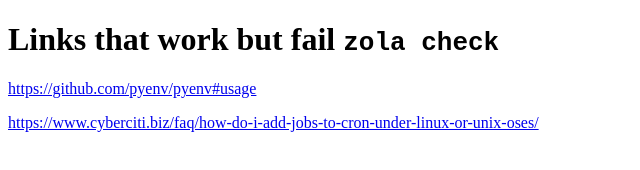
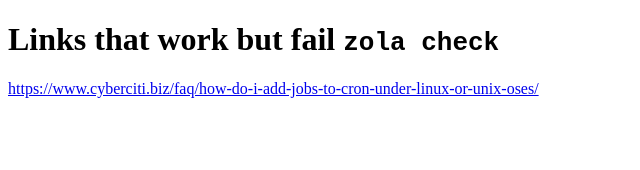
Before and after one commit to c-git/raw_html_demo, a plain HTML site: page docs/index.html in a window 1280 px wide. Shown: the whole page, without its empty margins (0-640 px from the left). Drawn offline with Linux system fonts and the light colour scheme.

Commit message:
Figured out the issue with the github link
Github does redirection for the readme so there is not actually and
id that is exactly usage, it is actually user-content-usage in the page
source

```diff
--- a/docs/index.html
+++ b/docs/index.html
@@ -6,7 +6,6 @@
 </head>
 <body>
 <h1 id="links-that-work-but-fail-zola-check">Links that work but fail <code>zola check</code></h1>
-<p><a href="https://github.com/pyenv/pyenv#usage">https://github.com/pyenv/pyenv#usage</a></p>
 <p><a href="https://www.cyberciti.biz/faq/how-do-i-add-jobs-to-cron-under-linux-or-unix-oses/">https://www.cyberciti.biz/faq/how-do-i-add-jobs-to-cron-under-linux-or-unix-oses/</a></p>
 
 </body>
```
Also changed, not shown: 1 other file.
